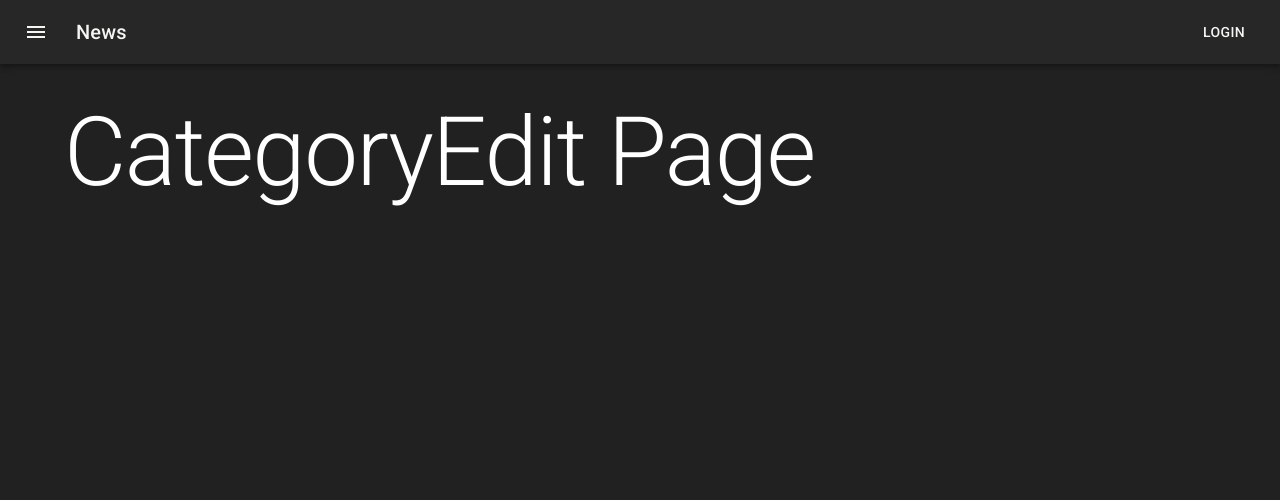
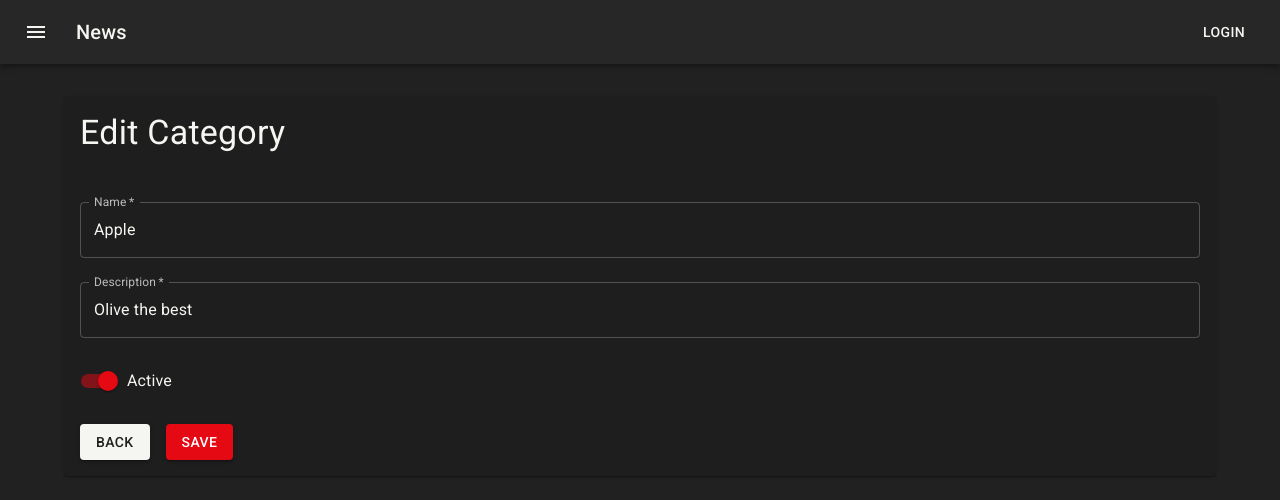
Before and after one commit to WagnerReis/CodeFlix, a React (Create React App) app: page /categories/edit/1230-9slaksjdkasjdlajdapo in a window 1280 px wide. Shown: the top 500 px of the page. Built offline with nearby package versions, Linux system fonts and the light colour scheme.

Commit message:
Criando Página de edição de categorias

```diff
--- a/src/features/categories/EditCategory.tsx
+++ b/src/features/categories/EditCategory.tsx
@@ -1,12 +1,107 @@
-import { Box, Typography } from "@mui/material";
-import React from "react";
+import {
+  Box,
+  Button,
+  FormControl,
+  FormControlLabel,
+  FormGroup,
+  Grid,
+  Paper,
+  Switch,
+  TextField,
+  Typography,
+} from "@mui/material";
+import { Link, useParams } from "react-router-dom";
+import { useAppSelector } from "../../app/hooks";
+import { selectCategoryById } from "./categorySlice";
+import { useState } from "react";
 
 export default function CategoryEdit() {
+  const id = useParams().id || "";
+  const [isDisabled, setIsDisabled] = useState(false);
+
+  const category = useAppSelector((state) => selectCategoryById(state, id));
+
+  const handleChange = (e: any) => {};
+
+  const handleToggle = (e: any) => {};
+
   return (
     <Box>
-      <Typography variant="h1" component="h1">
-        CategoryEdit Page
-      </Typography>
+      <Paper>
+        <Box p={2}>
+          <Box mb={2}>
+            <Typography variant="h4">Edit Category</Typography>
+          </Box>
+        </Box>
+
+        <Box p={2}>
+          <form>
+            <Grid container spacing={3}>
+              <Grid item xs={12}>
+                <FormControl fullWidth>
+                  <TextField
+                    required
+                    fullWidth
+                    name="name"
+                    label="Name"
+                    value={category.name}
+                    disabled={isDisabled}
+                    onChange={handleChange}
+                  />
+                </FormControl>
+              </Grid>
+
+              <Grid item xs={12}>
+                <FormControl fullWidth>
+                  <TextField
+                    required
+                    fullWidth
+                    name="description"
+                    label="Description"
+                    value={category.description}
+                    disabled={isDisabled}
+                    onChange={handleChange}
+                  />
+                </FormControl>
+              </Grid>
+
+              <Grid item xs={12}>
+                <FormGroup>
+                  <FormControlLabel
+                    control={
+                      <Switch
+                        name="is_active"
+                        color="secondary"
+                        onChange={handleToggle}
+                        checked={category.is_active}
+                        inputProps={{ "aria-label": "controlled" }}
+                      />
+                    }
+                    label="Active"
+                  />
+                </FormGroup>
+              </Grid>
+
+              <Grid item xs={12}>
+                <Box display="flex" gap={2}>
+                  <Button variant="contained" component={Link} to="/categories">
+                    Back
+                  </Button>
+
+                  <Button
+                    type="submit"
+                    variant="contained"
+                    color="secondary"
+                    disabled={isDisabled}
+                  >
+                    Save
+                  </Button>
+                </Box>
+              </Grid>
+            </Grid>
+          </form>
+        </Box>
+      </Paper>
     </Box>
   );
 }
--- a/src/features/categories/ListCategory.tsx
+++ b/src/features/categories/ListCategory.tsx
@@ -1,7 +1,7 @@
 import { Box, Button, IconButton, Typography } from "@mui/material";
 import { useAppSelector } from "../../app/hooks";
 import { selectCategories } from "./categorySlice";
-import { Link } from "react-router-dom";
+import { Link, useNavigate } from "react-router-dom";
 import DeleteIcon from "@mui/icons-material/Delete";
 import EditIcon from "@mui/icons-material/Edit";
 import {
@@ -13,7 +13,15 @@
 } from "@mui/x-data-grid";
 
 export default function CategoryList() {
+  const navigate = useNavigate();
   const categories = useAppSelector(selectCategories);
+
+  const slotProps = {
+    toolbar: {
+      showQuickFilter: true,
+      quickFilterProps: { debounceMs: 500 },
+    },
+  };
 
   const rows: GridRowsProp = categories.map((category) => ({
     id: category.id,
@@ -28,6 +36,7 @@
       field: "name",
       headerName: "Name",
       flex: 1,
+      renderCell: renderNameCell,
     },
     {
       field: "isActive",
@@ -49,7 +58,22 @@
     },
   ];
 
-  function renderActionsCell() {
+  function renderNameCell(rowData: GridRenderCellParams) {
+    return (
+      <Link
+        style={{ textDecoration: "none" }}
+        to={`/categories/edit/${rowData.id}`}
+      >
+        <Typography color="primary">{rowData.value}</Typography>
+      </Link>
+    );
+  }
+
+  function handleEdit(rowData: GridRenderCellParams) {
+    navigate(`/categories/edit/${rowData.id}`);
+  }
+
+  function renderActionsCell(rowData: GridRenderCellParams) {
     return (
       <>
         <IconButton
@@ -60,11 +84,11 @@
           <DeleteIcon />
         </IconButton>
         <IconButton
-          onClick={() => console.log("clicked edit")}
+          onClick={() => handleEdit(rowData)}
           aria-label="edit"
           style={{ color: "yellow" }}
         >
-          <EditIcon />
+          <EditIcon style={{ height: "22px" }} />
         </IconButton>
       </>
     );
@@ -92,23 +116,18 @@
         </Button>
       </Box>
 
-      <div style={{ height: 300, width: "100%" }}>
+      <Box sx={{ display: "flex", maxHeight: 600, height: 600 }}>
         <DataGrid
-          pageSizeOptions={[10, 20, 50, 100]}
           rows={rows}
           columns={columns}
           disableColumnFilter
           disableColumnSelector
+          slotProps={slotProps}
           disableDensitySelector
           slots={{ toolbar: GridToolbar }}
-          slotProps={{
-            toolbar: {
-              showQuickFilter: true,
-              quickFilterProps: { debounceMs: 500 },
-            },
-          }}
+          pageSizeOptions={[10, 20, 50, 100]}
         />
-      </div>
+      </Box>
 
       {/* {categories.map((category) => (
         <Typography key={category.id}>{category.name}</Typography>
--- a/src/features/categories/categorySlice.ts
+++ b/src/features/categories/categorySlice.ts
@@ -39,7 +39,22 @@
 })
 
 // Selectors
+export const selectCategories = (state: RootState) => state.categories;
+// select category by id
+export const selectCategoryById = (state: RootState, id: string) => {
+  const category = state.categories.find((category) => category.id === id);
 
-export const selectCategories = (state: RootState) => state.categories;
+  return (
+    category || {
+      id: "",
+      name: "",
+      description: "",
+      is_active: false,
+      deleted_at: null,
+      created_at: "",
+      updated_at: ""
+    }
+  );
+}
 
 export default categoriesSlice.reducer;
```
